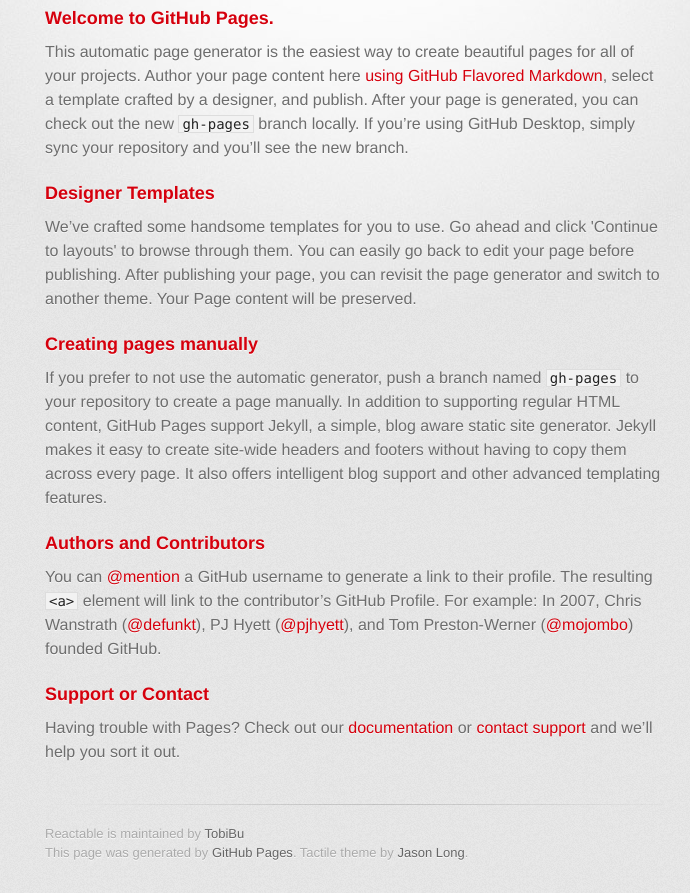
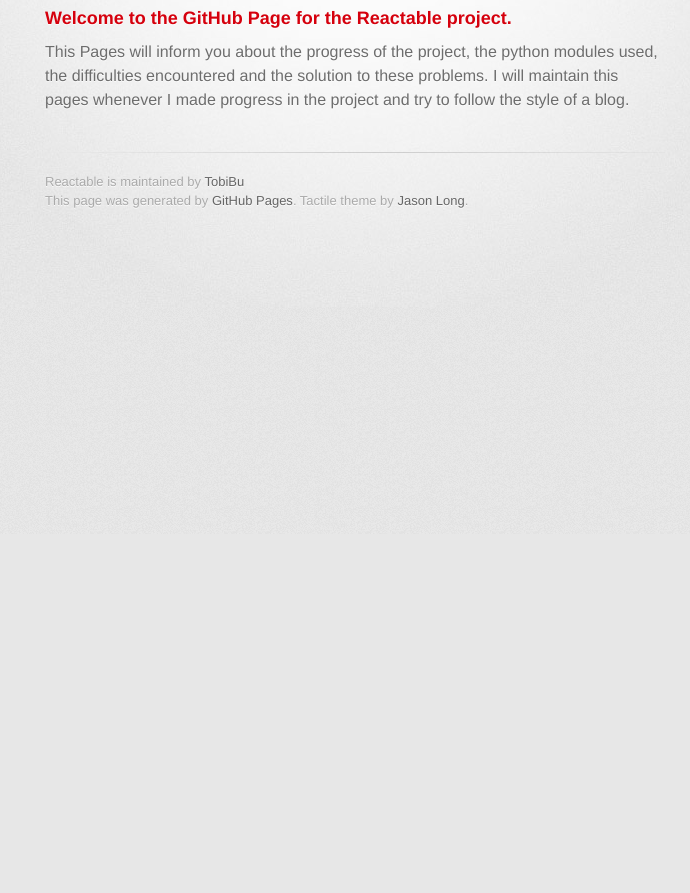
Before and after one commit to TobiBu/Reactable, a plain HTML site: page index.html in a window 1280 px wide. Shown: the part 266-1159 px from the top of the page, without its empty margins (285-975 px from the left). After the commit the page ends 800 px from the top, so only its background shows below. Drawn offline with Linux system fonts and the light colour scheme; a web font is replaced by a local one.

Commit message:
inital commit

```diff
--- a/index.html
+++ b/index.html
@@ -32,29 +32,12 @@
 
         <section id="main_content">
           <h3>
-<a id="welcome-to-github-pages" class="anchor" href="#welcome-to-github-pages" aria-hidden="true"><span aria-hidden="true" class="octicon octicon-link"></span></a>Welcome to GitHub Pages.</h3>
+<a id="welcome" class="anchor" href="#welcome" aria-hidden="true"><span aria-hidden="true" class="octicon octicon-link"></span></a>Welcome to the GitHub Page for the Reactable project.</h3>
 
-<p>This automatic page generator is the easiest way to create beautiful pages for all of your projects. Author your page content here <a href="https://guides.github.com/features/mastering-markdown/">using GitHub Flavored Markdown</a>, select a template crafted by a designer, and publish. After your page is generated, you can check out the new <code>gh-pages</code> branch locally. If you’re using GitHub Desktop, simply sync your repository and you’ll see the new branch.</p>
+<p>This Pages will inform you about the progress of the project, the python modules used, the difficulties encountered and the solution to these problems. I will maintain this pages whenever I made progress in the project and try to follow the style of a blog.</p>
 
 <h3>
-<a id="designer-templates" class="anchor" href="#designer-templates" aria-hidden="true"><span aria-hidden="true" class="octicon octicon-link"></span></a>Designer Templates</h3>
 
-<p>We’ve crafted some handsome templates for you to use. Go ahead and click 'Continue to layouts' to browse through them. You can easily go back to edit your page before publishing. After publishing your page, you can revisit the page generator and switch to another theme. Your Page content will be preserved.</p>
-
-<h3>
-<a id="creating-pages-manually" class="anchor" href="#creating-pages-manually" aria-hidden="true"><span aria-hidden="true" class="octicon octicon-link"></span></a>Creating pages manually</h3>
-
-<p>If you prefer to not use the automatic generator, push a branch named <code>gh-pages</code> to your repository to create a page manually. In addition to supporting regular HTML content, GitHub Pages support Jekyll, a simple, blog aware static site generator. Jekyll makes it easy to create site-wide headers and footers without having to copy them across every page. It also offers intelligent blog support and other advanced templating features.</p>
-
-<h3>
-<a id="authors-and-contributors" class="anchor" href="#authors-and-contributors" aria-hidden="true"><span aria-hidden="true" class="octicon octicon-link"></span></a>Authors and Contributors</h3>
-
-<p>You can <a href="https://help.github.com/articles/basic-writing-and-formatting-syntax/#mentioning-users-and-teams" class="user-mention">@mention</a> a GitHub username to generate a link to their profile. The resulting <code>&lt;a&gt;</code> element will link to the contributor’s GitHub Profile. For example: In 2007, Chris Wanstrath (<a href="https://github.com/defunkt" class="user-mention">@defunkt</a>), PJ Hyett (<a href="https://github.com/pjhyett" class="user-mention">@pjhyett</a>), and Tom Preston-Werner (<a href="https://github.com/mojombo" class="user-mention">@mojombo</a>) founded GitHub.</p>
-
-<h3>
-<a id="support-or-contact" class="anchor" href="#support-or-contact" aria-hidden="true"><span aria-hidden="true" class="octicon octicon-link"></span></a>Support or Contact</h3>
-
-<p>Having trouble with Pages? Check out our <a href="https://help.github.com/pages">documentation</a> or <a href="https://github.com/contact">contact support</a> and we’ll help you sort it out.</p>
         </section>
 
         <footer>
```
Also changed, not shown: 1 other file.
